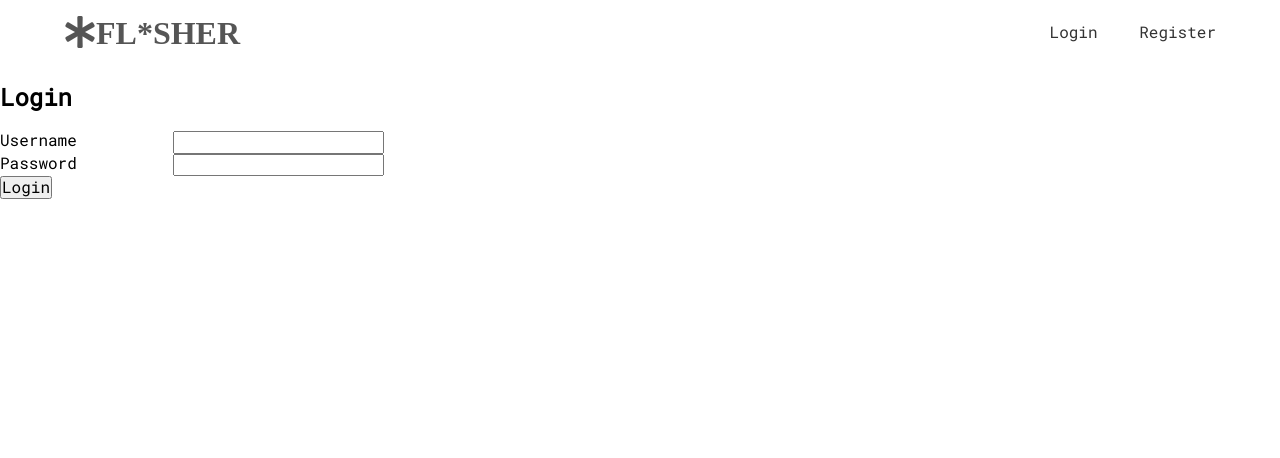
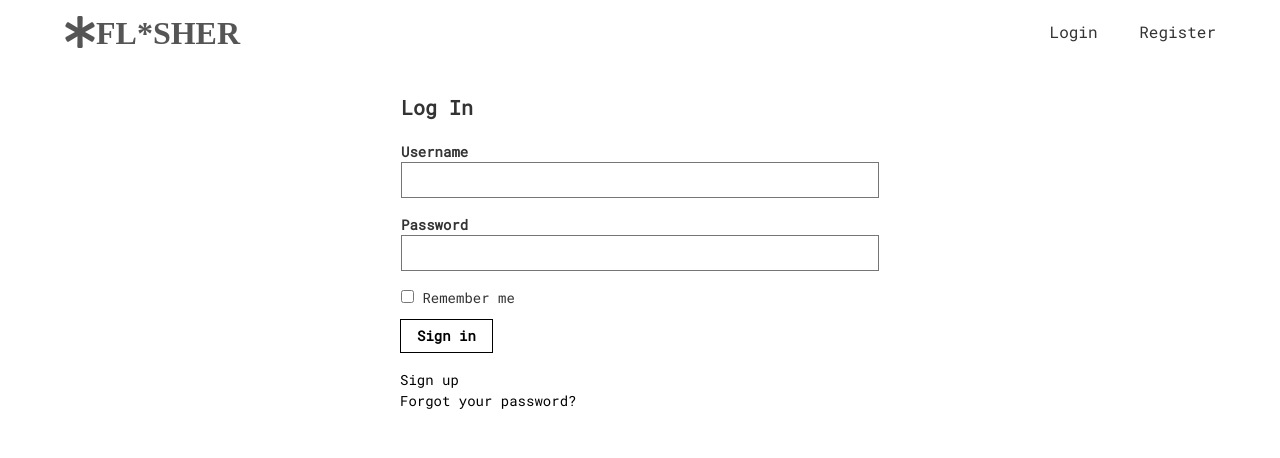
Before and after one commit to professionalzack/flashr, a Django app: page /accounts/login/ in a window 1280 px wide. Shown: the top 458 px of the page. Run offline with Django 3.2, Linux system fonts and the light colour scheme; some libraries are stand-ins or nearby versions.

Commit message:
edited login and register page

```diff
--- a/static/css/main.css
+++ b/static/css/main.css
@@ -72,10 +72,10 @@ nav > a {
 }
 
 /* login.html */
-.login-page{
+/* .login-page{
   display: flex;
   flex-direction: column;
-}
+} */
 
 /* profile.html */
 .profile-container{
@@ -137,17 +137,10 @@ nav > a {
 }
 
 /* register.html */
-
-.input-fields{
-  display: flex;
-  flex: column;
-  justify-content: space-between;
-  width: 30vw;
-}
-
-.input-fields > label {
-
-}
+/*
+.input-fields {
+  width: 60em;
+} */
 
 .deck-wrapper {
   display: flex;
@@ -191,10 +184,6 @@ nav > a {
   display: inline-block;
 }
 
-.measure {
-  border: 1px solid;
-  max-width: none;
-}
 .pain-btn {
   cursor: pointer;
 }
--- a/templates/accounts/login.html
+++ b/templates/accounts/login.html
@@ -1,20 +1,32 @@
-{% extends '../base.html' %} {% block content %}
-<div class="login-page">
-	<h2>Login</h2>
+{% extends '../base.html' %}
+{% block content %}
 {% if error %}
+	<div>
 		<p style="background-color: salmon; padding: 10px;">{{ error }}</p>
+	</div>
 	{% endif %}
-	<form action="{% url 'login' %}" method="POST">
+	<main class="pa4 black-80">
+			<form class="measure center" action="{% url 'login' %}" method="POST">
 			{% csrf_token %}
-		<div class="input-fields">
-			<label for="username">Username</label>
-			<input type="text" name="username" required maxlength="25" minlength="2" />
+				<fieldset id="sign_up" class="ba b--transparent ph0 mh0">
+					<legend class="f4 fw6 ph0 mh0">Log In</legend>
+					<div class="mt3">
+						<label class="db fw6 lh-copy f6" for="username">Username</label>
+						<input class="pa2 input-reset ba bg-transparent hover-bg-black hover-white w-100" type="text" name="username">
 					</div>
-		<div class="input-fields">
-			<label for="password">Password</label>
-			<input type="password" name="password" required maxlength="25" minlength="4"/>
+					<div class="mv3">
+						<label class="db fw6 lh-copy f6" for="password">Password</label>
+						<input class="b pa2 input-reset ba bg-transparent hover-bg-black hover-white w-100" type="password" name="password"  id="password">
 					</div>
-		<input type="submit" value="Login" />
+					<label class="pa0 ma0 lh-copy f6 pointer"><input type="checkbox"> Remember me</label>
+				</fieldset>
+				<div class="">
+					<input class="b ph3 pv2 input-reset ba b--black bg-transparent grow pointer f6 dib" type="submit" value="Sign in">
+				</div>
+				<div class="lh-copy mt3">
+					<a href="#0" class="f6 link dim black db">Sign up</a>
+					<a href="#0" class="f6 link dim black db">Forgot your password?</a>
+				</div>
 			</form>
-</div>
+		</main>
 {% endblock %}
--- a/templates/flashr/landing.html
+++ b/templates/flashr/landing.html
@@ -10,7 +10,7 @@
         <div class="pv2 ph3">
           <h1 class="f6 ttu tracked">{{ tag.content }}</h1>
         </div>
-        <img src="http://tachyons.io/img/cat-720.jpg" class="w-100 db" alt="Closeup photo of a tabby cat yawning.">
+        <img src="" class="w-100 db" alt="HTML CSS JS NODEJS HERE images.">
         <div class="pa3">
           <a href="{% url 'deck_create' tag=tag.content %}">Questions on {{ tag.content }}</a>
           <small class="gray db pv2">AMP - <time>6 hours ago</time></small>
```
Also changed, not shown: templates/accounts/register.html (+18 -14 lines). Lines whose indentation alone changed are shown as unchanged.
